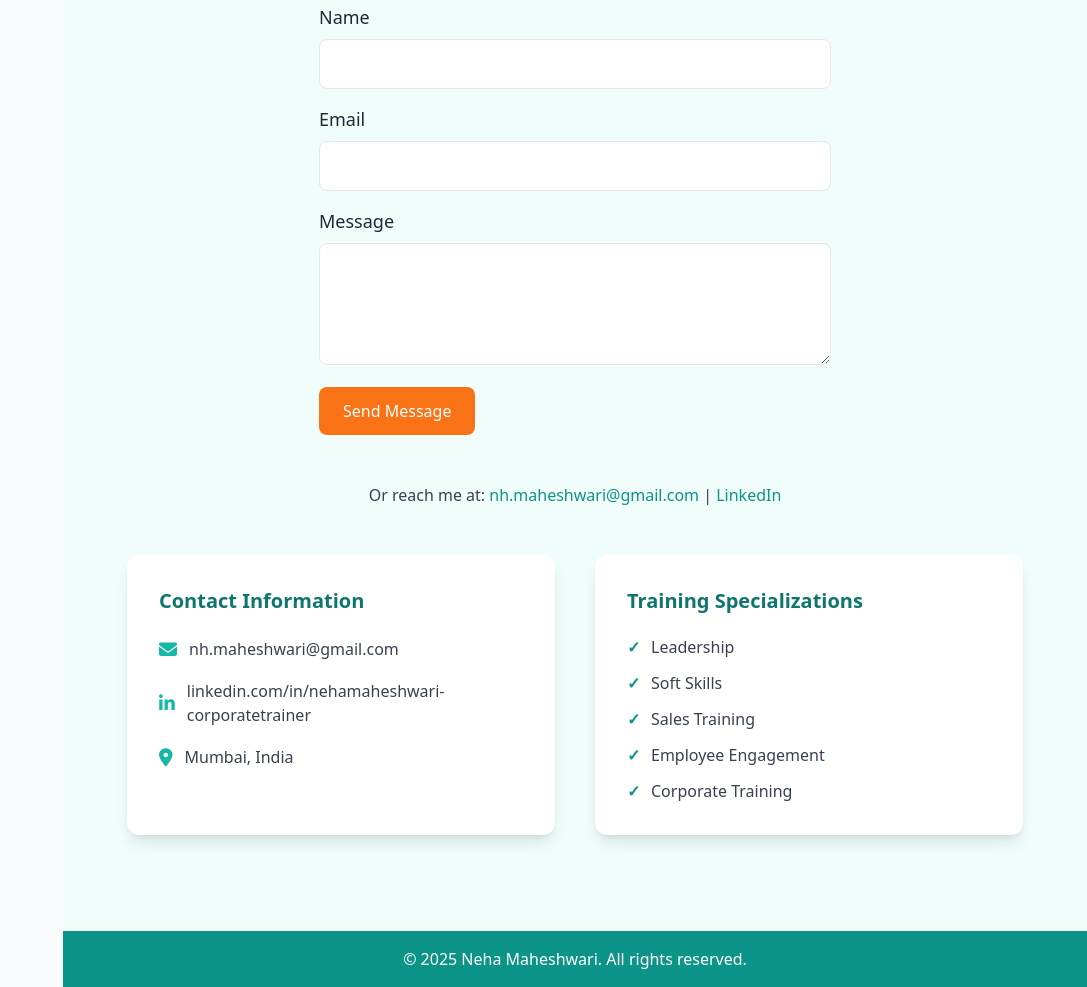
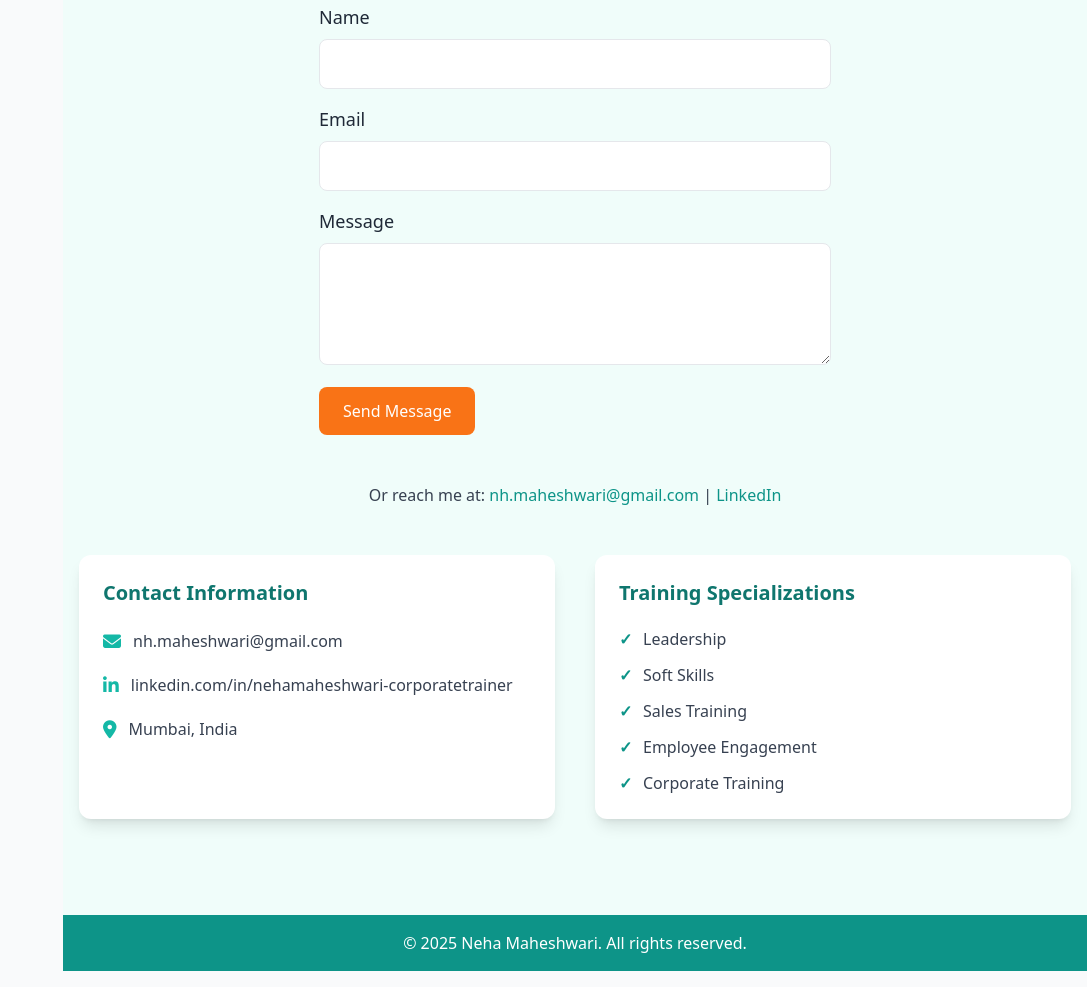
Before and after one commit to Neha-art28/nehamaheshwari, a plain HTML site: page index.html in a window 1280 px wide. Shown: the part 6381-7368 px from the top of the page, without its empty margins (193-1280 px from the left). Drawn offline with nearby package versions, Linux system fonts and the light colour scheme.

Commit message:
Update index.html

```diff
--- a/index.html
+++ b/index.html
@@ -471,8 +471,8 @@
         </form>
         <p class="text-center text-gray-700 mt-4 mb-12">Or reach me at: <a href="mailto:nh.maheshwari@gmail.com" class="text-teal-600 hover:underline">nh.maheshwari@gmail.com</a> | <a href="https://www.linkedin.com/in/nehamaheshwari-corporatetrainer" target="_blank" class="text-teal-600 hover:underline">LinkedIn</a></p>
 
-        <div class="max-w-4xl mx-auto grid grid-cols-1 md:grid-cols-2 gap-10">
-          <div class="bg-white p-8 rounded-xl shadow-lg">
+        <div class="max-w-5xl mx-auto grid grid-cols-1 md:grid-cols-2 gap-10">
+          <div class="bg-white p-6 rounded-xl shadow-lg">
             <h3 class="text-xl font-semibold text-teal-700 mb-5">Contact Information</h3>
             <ul class="space-y-4 text-gray-700">
               <li class="flex items-center">
@@ -481,7 +481,7 @@
               </li>
               <li class="flex items-center">
                 <i class="fab fa-linkedin-in text-teal-500 mr-3 text-lg"></i>
-                <a href="https://www.linkedin.com/in/nehamaheshwari-corporatetrainer" target="_blank" class="text-gray-700 hover:text-teal-600">linkedin.com/in/nehamaheshwari-corporatetrainer</a>
+                <a href="https://www.linkedin.com/in/nehamaheshwari-corporatetrainer" target="_blank" class="text-gray-700 hover:text-teal-600 break-words">linkedin.com/in/nehamaheshwari-corporatetrainer</a>
               </li>
               <li class="flex items-center">
                 <i class="fas fa-map-marker-alt text-teal-500 mr-3 text-lg"></i>
@@ -489,7 +489,7 @@
               </li>
             </ul>
           </div>
-          <div class="bg-white p-8 rounded-xl shadow-lg">
+          <div class="bg-white p-6 rounded-xl shadow-lg">
             <h3 class="text-xl font-semibold text-teal-700 mb-5">Training Specializations</h3>
             <ul class="space-y-3 text-gray-700">
               <li class="certification-item">Leadership</li>
```
